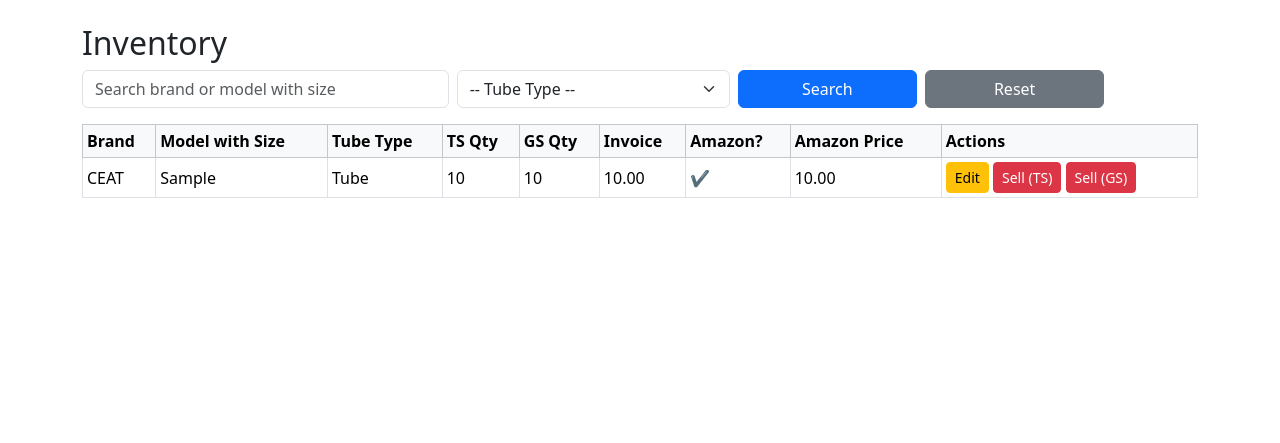
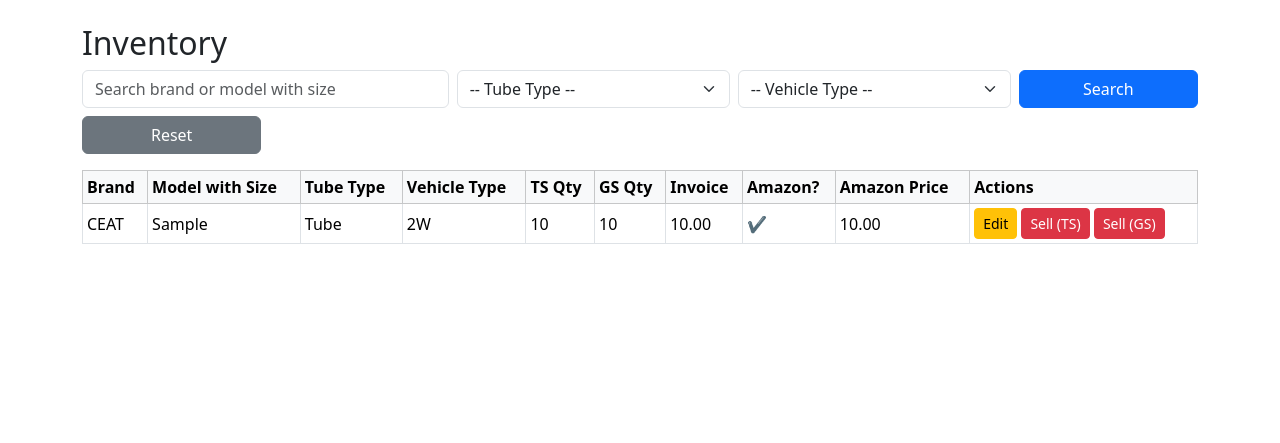
Before and after one commit to RaGuL-26/royalTyres, a Django app: page /inventory/inventory/ in a window 1280 px wide. Shown: the part 56-499 px from the top of the page. Run offline with Django 5.2, Linux system fonts and the light colour scheme; a user stored in the database is signed in; tables that the repository leaves empty hold one stand-in row (values such as "Sample post").

Commit message:
added inv changes

```diff
--- a/inventory/models.py
+++ b/inventory/models.py
@@ -1,5 +1,6 @@
 from django.db import models
 from django.contrib.auth.models import User
+
 
 
 class Tyre(models.Model):
@@ -14,9 +15,19 @@ class Tyre(models.Model):
         ('Tubeless', 'Tubeless'),
     ]
 
+    VEHICLE_TYPE_CHOICES = [
+        ('2W', '2 Wheeler'),
+        ('PCR', 'Passenger Car Radial'),
+        ('LCV', 'Light Commercial Vehicle'),
+        ('SCV', 'Small Commercial Vehicle'),
+        ('TBB', 'Truck Bias'),
+        ('TBR', 'Truck Radial'),
+    ]
+
     brand = models.CharField(max_length=50, choices=BRAND_CHOICES)
     model_with_size = models.CharField(max_length=150)  # e.g., "Secura Drive 195/55 R16"
     tube_type = models.CharField(max_length=20, choices=TUBE_TYPE_CHOICES)
+    vehicle_type = models.CharField(max_length=20, choices=VEHICLE_TYPE_CHOICES, default='PCR')  # New field
 
     # Shop stocks
     quantity_TS = models.PositiveIntegerField(default=0, verbose_name="Tirupur Stock")
@@ -28,7 +39,10 @@ class Tyre(models.Model):
     amazon_price = models.DecimalField(max_digits=10, decimal_places=2, null=True, blank=True)
 
     def __str__(self):
-        return f"{self.brand} - {self.model_with_size} ({self.tube_type})"
+        return f"{self.brand} - {self.model_with_size} ({self.tube_type}, {self.vehicle_type})"
+
+
+
 
 
 class SaleLog(models.Model):
--- a/inventory/views.py
+++ b/inventory/views.py
@@ -4,7 +4,6 @@ from django.contrib.auth.decorators import login_required
 from django.contrib import messages
 from django.db.models import Q, Sum
 from django.contrib.auth import authenticate, login, logout
-from django.utils.dateparse import parse_date
 
 from .models import Tyre, SaleLog
 from .forms import TyreForm, TyreEditForm, SellForm
@@ -29,6 +28,7 @@ def admin_page(request):
 def inventory_page(request):
     query = request.GET.get("q", "")
     tube_type = request.GET.get("tube_type", "")
+    vehicle_type = request.GET.get("vehicle_type", "")
 
     tyres = Tyre.objects.all().order_by("brand", "model_with_size")
 
@@ -41,10 +41,14 @@ def inventory_page(request):
     if tube_type:
         tyres = tyres.filter(tube_type__iexact=tube_type)
 
+    if vehicle_type:
+        tyres = tyres.filter(vehicle_type__iexact=vehicle_type)
+
     return render(request, "inventory_page.html", {
         "tyres": tyres,
         "query": query,
-        "tube_type": tube_type
+        "tube_type": tube_type,
+        "vehicle_type": vehicle_type,
     })
 
 
--- a/templates/admin_page.html
+++ b/templates/admin_page.html
@@ -15,9 +15,13 @@
     <label class="form-label">Brand</label>
     {{ form.brand|add_class:"form-select" }}
   </div>
-  <div class="col-md-5">
+  <div class="col-md-4">
     <label class="form-label">Model with Size</label>
     {{ form.model_with_size|add_class:"form-control" }}
+  </div>
+  <div class="col-md-2">
+    <label class="form-label">Vehicle Type</label>
+    {{ form.vehicle_type|add_class:"form-select" }}
   </div>
   <div class="col-md-2">
     <label class="form-label">Tube Type</label>
--- a/templates/inventory_page.html
+++ b/templates/inventory_page.html
@@ -1,5 +1,3 @@
-
-
 {% extends "base.html" %}
 {% load form_extras %}
 {% block content %}
@@ -18,6 +16,17 @@
       <option value="Tubeless" {% if request.GET.tube_type == "Tubeless" %}selected{% endif %}>Tubeless</option>
     </select>
   </div>
+  <div class="col-md-3">
+    <select name="vehicle_type" class="form-select">
+      <option value="">-- Vehicle Type --</option>
+      <option value="2W" {% if request.GET.vehicle_type == "2W" %}selected{% endif %}>2W</option>
+      <option value="PCR" {% if request.GET.vehicle_type == "PCR" %}selected{% endif %}>PCR</option>
+      <option value="LCV" {% if request.GET.vehicle_type == "LCV" %}selected{% endif %}>LCV</option>
+      <option value="SCV" {% if request.GET.vehicle_type == "SCV" %}selected{% endif %}>SCV</option>
+      <option value="TBB" {% if request.GET.vehicle_type == "TBB" %}selected{% endif %}>TBB</option>
+      <option value="TBR" {% if request.GET.vehicle_type == "TBR" %}selected{% endif %}>TBR</option>
+    </select>
+  </div>
   <div class="col-md-2">
     <button class="btn btn-primary w-100">Search</button>
   </div>
@@ -32,6 +41,7 @@
       <th>Brand</th>
       <th>Model with Size</th>
       <th>Tube Type</th>
+      <th>Vehicle Type</th>
       <th>TS Qty</th>
       <th>GS Qty</th>
       <th>Invoice</th>
@@ -46,6 +56,7 @@
       <td>{{ tyre.brand }}</td>
       <td>{{ tyre.model_with_size }}</td>
       <td>{{ tyre.tube_type }}</td>
+      <td>{{ tyre.vehicle_type }}</td>
       <td>{{ tyre.quantity_TS }}</td>
       <td>{{ tyre.quantity_GS }}</td>
       <td>{{ tyre.invoice_price }}</td>
@@ -58,7 +69,7 @@
       </td>
     </tr>
   {% empty %}
-    <tr><td colspan="9" class="text-center">No tyres found</td></tr>
+    <tr><td colspan="10" class="text-center">No tyres found</td></tr>
   {% endfor %}
   </tbody>
 </table>
```
Also changed, not shown: inventory/forms.py (+14 -4 lines), templates/admin_inventory.html (+7 -4 lines), inventory/migrations/0004_tyre_vehicle_type.py (added).
